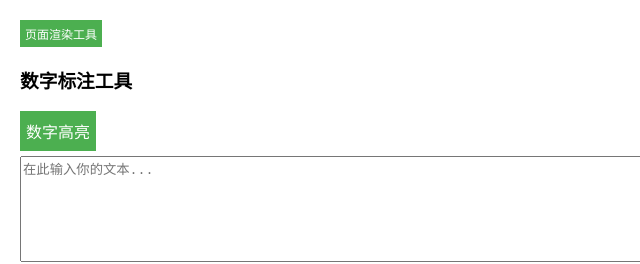
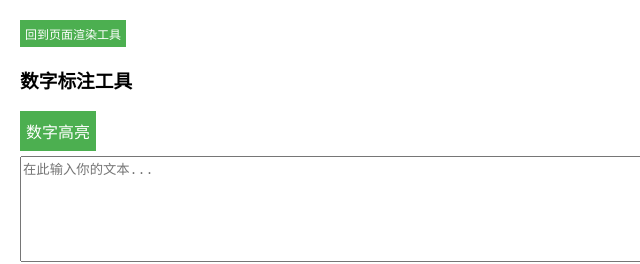
Before and after one commit to OoOTian/HTMLRenderer, a plain HTML site: page numberSearch.html in a window 1280 px wide. Shown: the full height of the page, 0-640 px from the left. Drawn offline with Linux system fonts and the light colour scheme.

Commit message:
Update numberSearch.html

```diff
--- a/numberSearch.html
+++ b/numberSearch.html
@@ -56,7 +56,7 @@
 </head>
 
 <body>
-    <button id="pageCreate" onclick="window.location.href='index.html'">页面渲染工具</button>
+    <button id="pageCreate" onclick="window.location.href='index.html'">回到页面渲染工具</button>
     <h3>数字标注工具</h3>
     <button onclick="highlightNumbers()" id="numberSearch">数字高亮</button>
     <textarea id="inputText" placeholder="在此输入你的文本..."></textarea>
```
